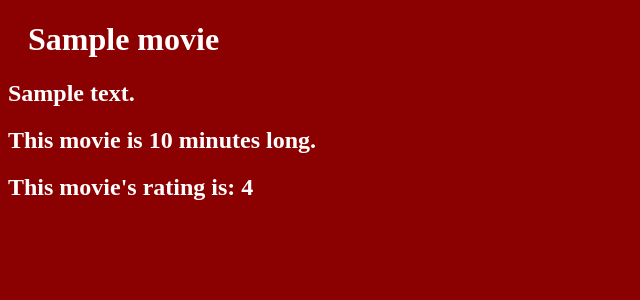
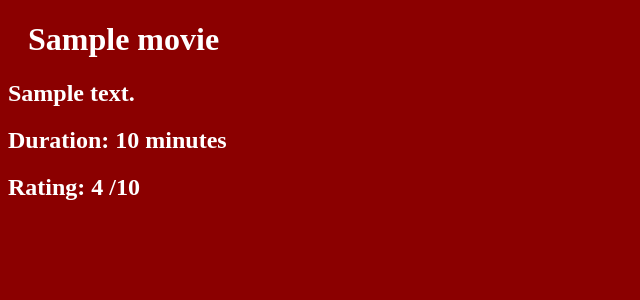
Before and after one commit to shaza13/moodflix, a Python web app: template templates/result.html in a window 1280 px wide. Shown: the top 300 px of the page, without its empty margins (0-640 px from the left). Run offline with Jinja, Linux system fonts and the light colour scheme; the template is opened without the code that fills it: most values are stand-ins (such as "Sample title", 1, 10 or a date in 2020).

Commit message:
Movie Cards update

```diff
--- a/templates/result.html
+++ b/templates/result.html
@@ -9,8 +9,8 @@
     {% for movie in movies %}
       <h1>{{movie.title}}</h1>
       <h2>{{movie.description}}</h2>
-      <h2>This movie is {{movie.duration}} minutes long.</h2>
-      <h2>This movie's rating is: {{movie.rating}}</h2>
+      <h2>Duration: {{movie.duration}} minutes</h2>
+      <h2>Rating: {{movie.rating}} /10</h2>
     {% endfor %}
   </div>
 </body>
```
